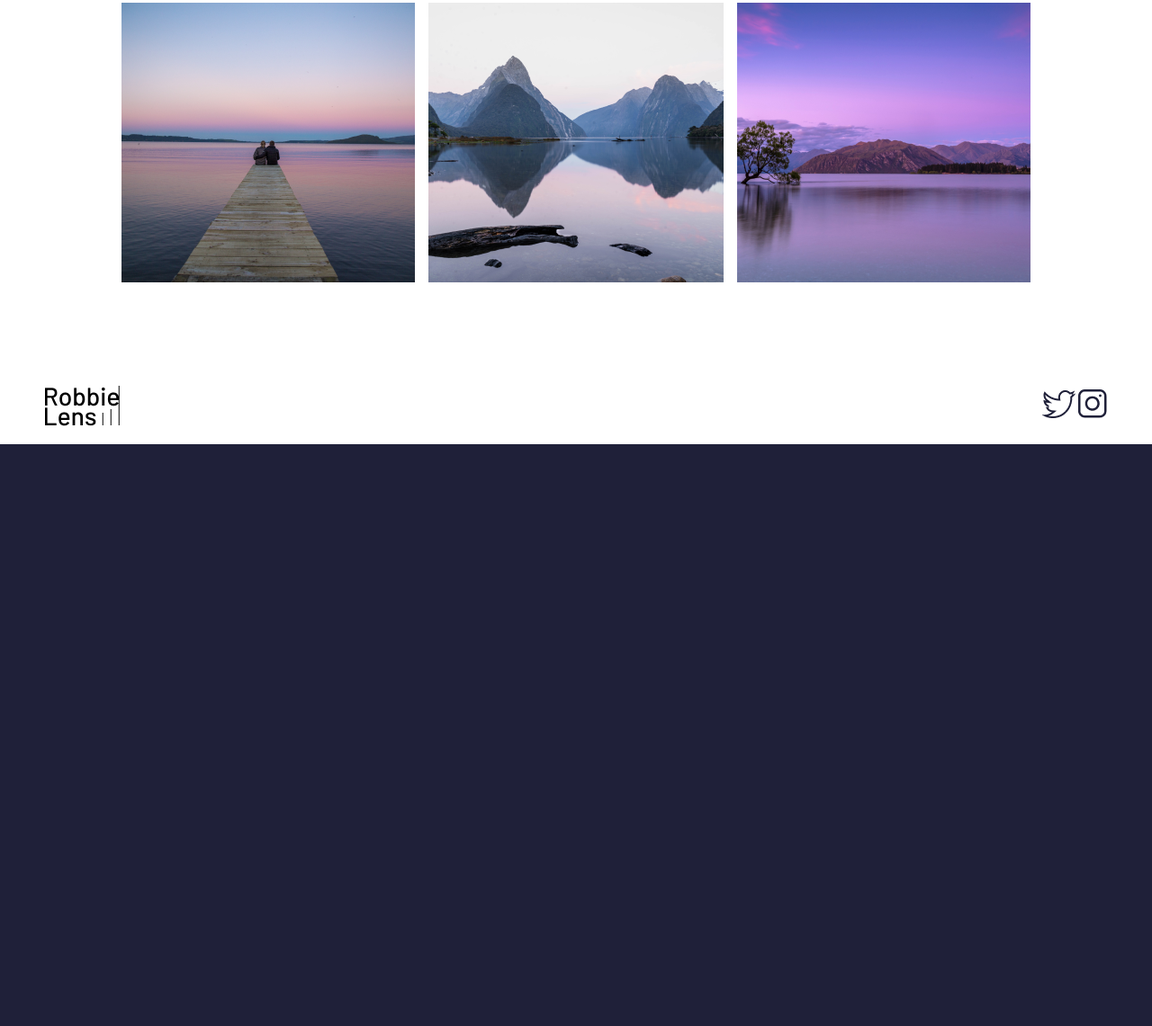
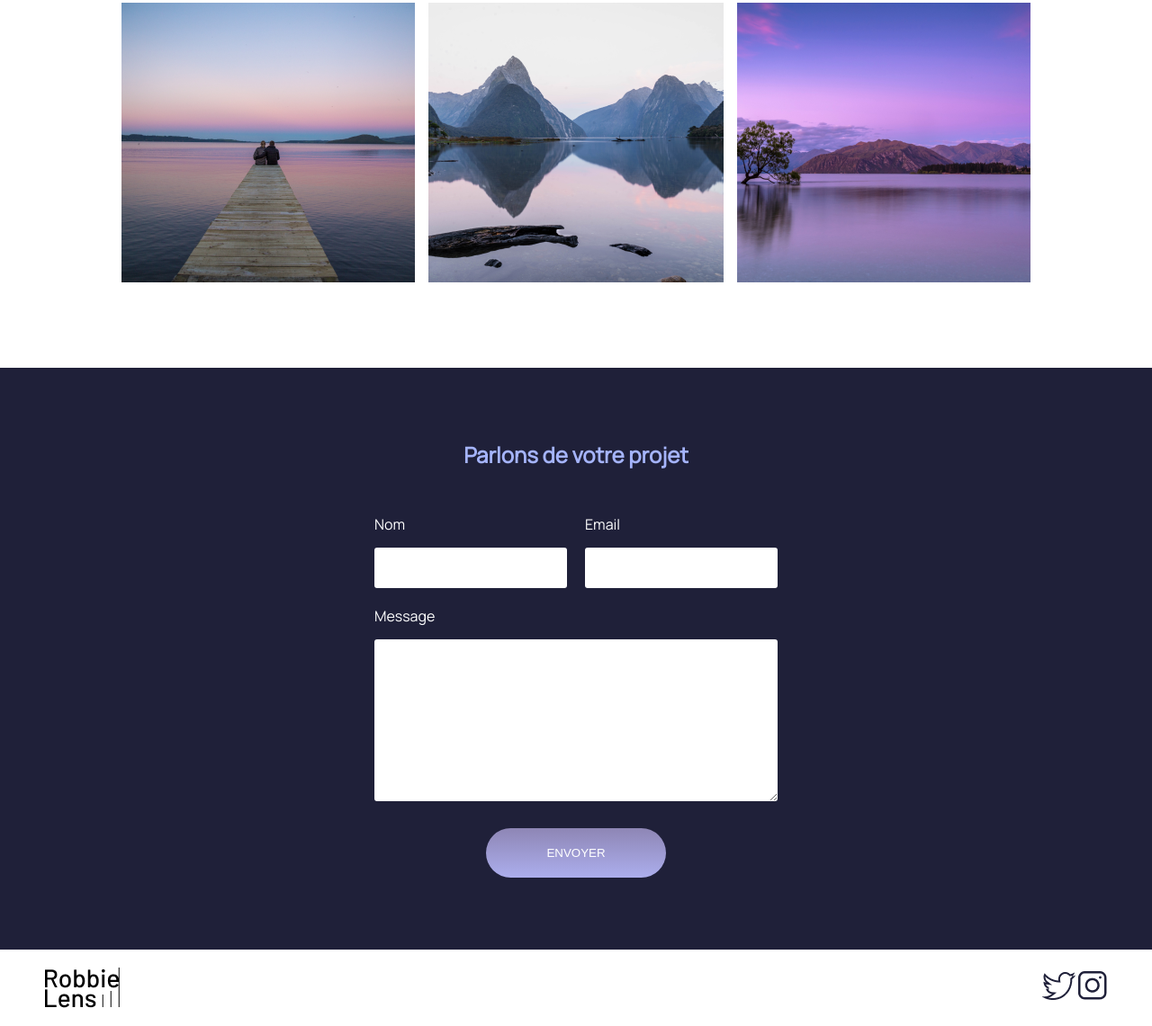
Before and after one commit to eleapmgt/photographer-website, a plain HTML site: page index.html in a window 1280 px wide. Shown: the part 1186-2327 px from the top of the page at 90% size. Before the commit the page ends 1680 px from the top, so only its background shows below. Drawn offline with Linux system fonts and the light colour scheme.

Commit message:
build: new styled contact form

```diff
--- a/index.html
+++ b/index.html
@@ -29,7 +29,7 @@
           <p>
             Où <em>professionalisme</em> s’allie avec <em>passion</em>. Depuis plus de 5 ans maintenant, j’exerce mon métier avec la passion qui m’anime : capturer l’essence de chaque instant.
           </p>
-            <a href="portfolio.html" class="cta">UN PROJET ? ÉCRIVEZ-MOI</a>
+            <a href="#contact" class="cta">UN PROJET ? ÉCRIVEZ-MOI</a>
         </div>
         <img src="images/robbie-lens.png" alt="Portrait avec effet de la photographe Robbie Lens">
       </section>
@@ -46,6 +46,24 @@
           <img src="images/accueil/element-6.png" alt="Lac Wanaka - Nouvelle-Zélande">
         </div>
       </section>
+      <section id="contact" class="home-contact">
+        <h2>Parlons de votre projet</h2>
+        <form method="get" action="">
+          <div class="form-name-email">
+            <div class="form-column">
+              <label for="nom">Nom</label>
+              <input type="text" name="name" id="name" required>
+            </div>
+            <div class="form-column">
+              <label for="email">Email</label>
+              <input type="text" name="email" id="email">
+            </div>
+          </div>
+          <label for="message">Message</label>
+          <textarea name="message" id="message" rows="10"></textarea>
+          <input type="submit" value="ENVOYER" class="cta">
+        </form>
+      </section>
     </main>
     <footer>
       <img src="images/logo.png" alt="Logo Robbie Lens">
--- a/style/index.css
+++ b/style/index.css
@@ -37,3 +37,47 @@
   justify-content: center;
   margin-bottom: 15px;
 }
+
+.home-contact h2 {
+  color: #A5B4FC;
+  text-align: center;
+  margin-bottom: 50px;
+}
+
+form {
+  display: flex;
+  flex-direction: column;
+  width: 40%;
+  margin: auto;
+  color: white;
+}
+
+.form-name-email {
+  display: flex;
+  flex-direction: row;
+  gap: 20px;
+}
+
+.form-column {
+  flex: 1;
+  display: flex;
+  flex-direction: column;
+  margin-bottom: 20px;
+}
+
+input,
+textarea {
+  padding: 15px;
+  border-radius: 3px;
+  border: none;
+}
+
+label {
+  margin-bottom: 15px;
+}
+
+input[type="submit"] {
+  width: 200px;
+  margin: auto;
+  margin-top: 30px;
+}
```
